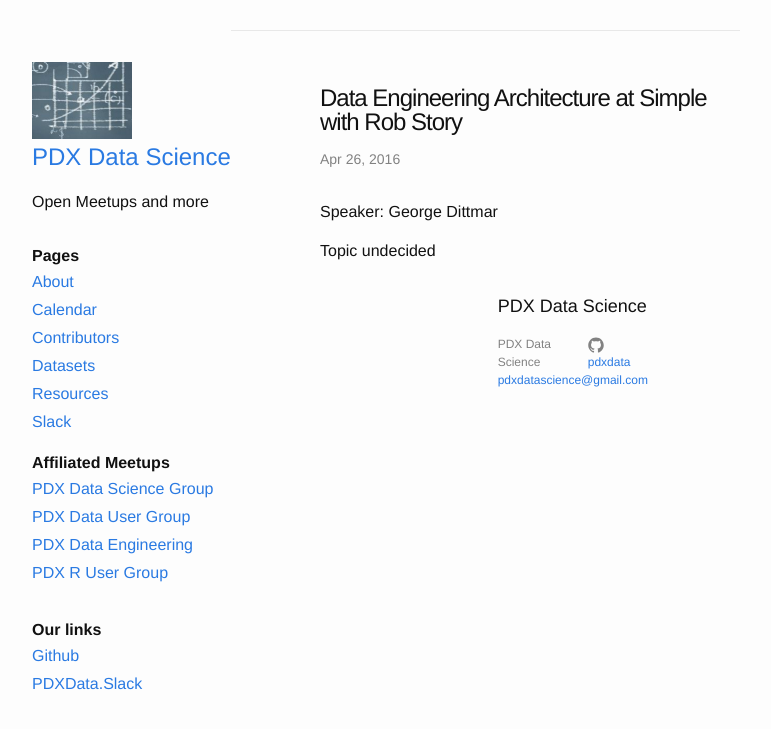
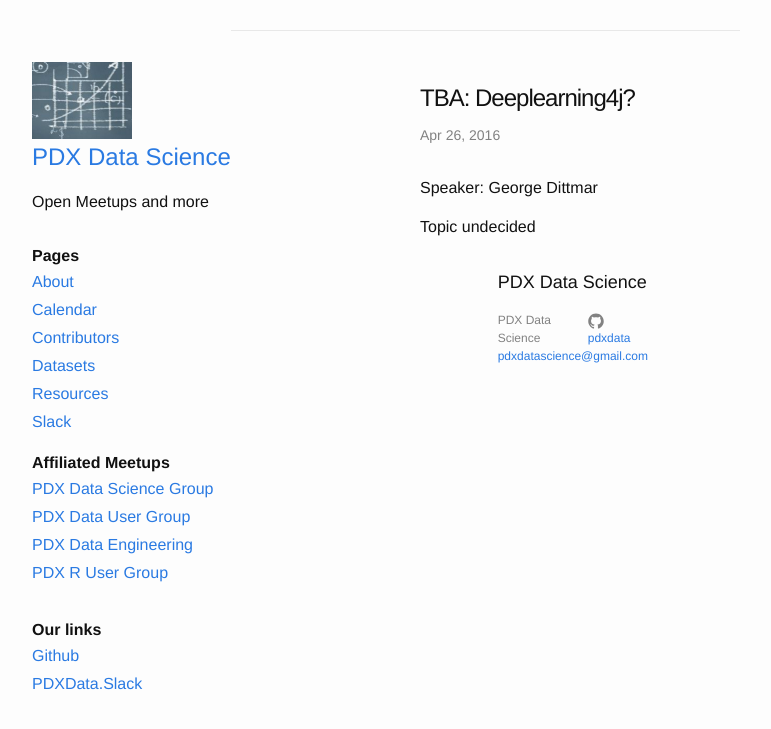
Before and after one commit to PdxData/pdxdata.github.io, a Jekyll site: the page built from _posts/2016-04-26-meetup.markdown, in a window 1280 px wide. Shown: the top 729 px of the page, without its empty margins (270-1041 px from the left). Built offline with Jekyll 4.4.1, drawn with Linux system fonts in a browser that asks for light colours.

Commit message:
correcting March 26 title

```diff
--- a/_posts/2016-04-26-meetup.markdown
+++ b/_posts/2016-04-26-meetup.markdown
@@ -1,6 +1,6 @@
 ---
 layout: meetup
-title:  "Data Engineering Architecture at Simple with Rob Story"
+title:  "TBA: Deeplearning4j?"
 date:   2016-04-26
 type: meetup
 meetup: http://www.meetup.com/Portland-Data-User-Group/events/
```
